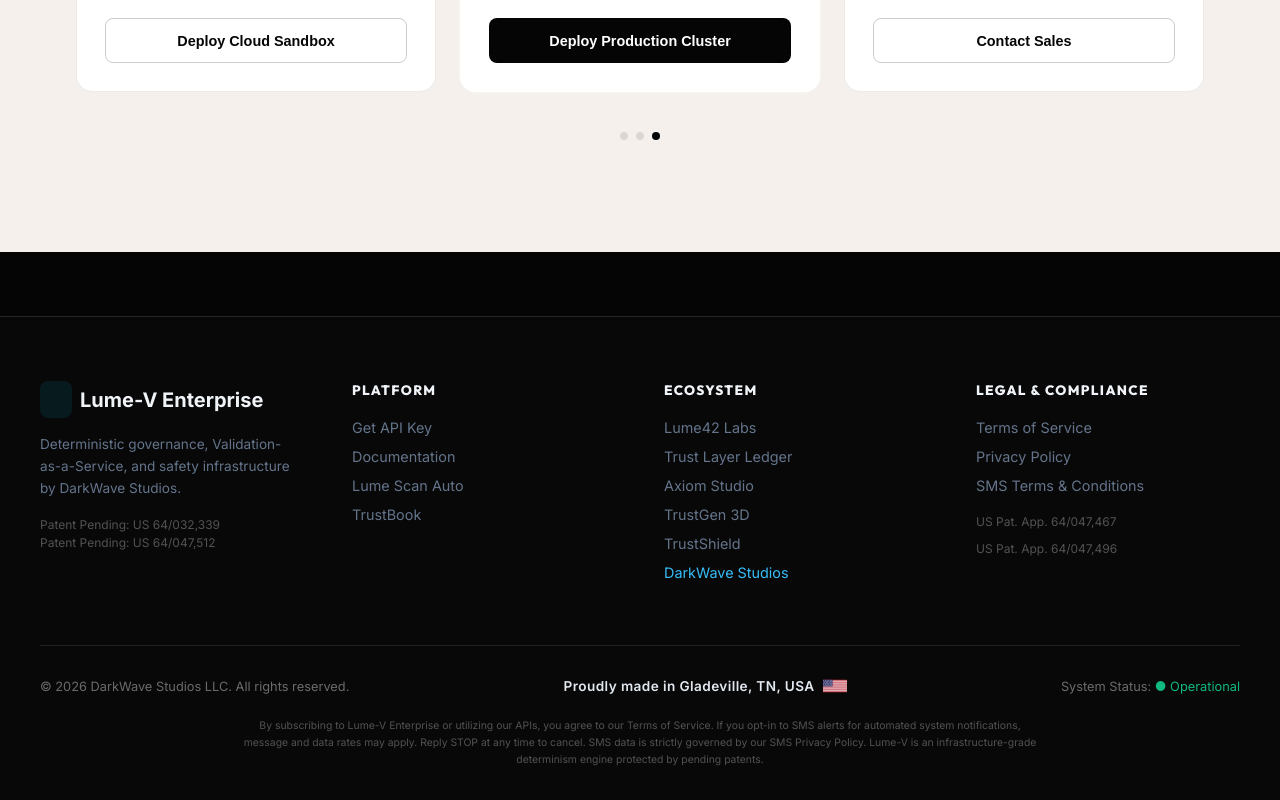
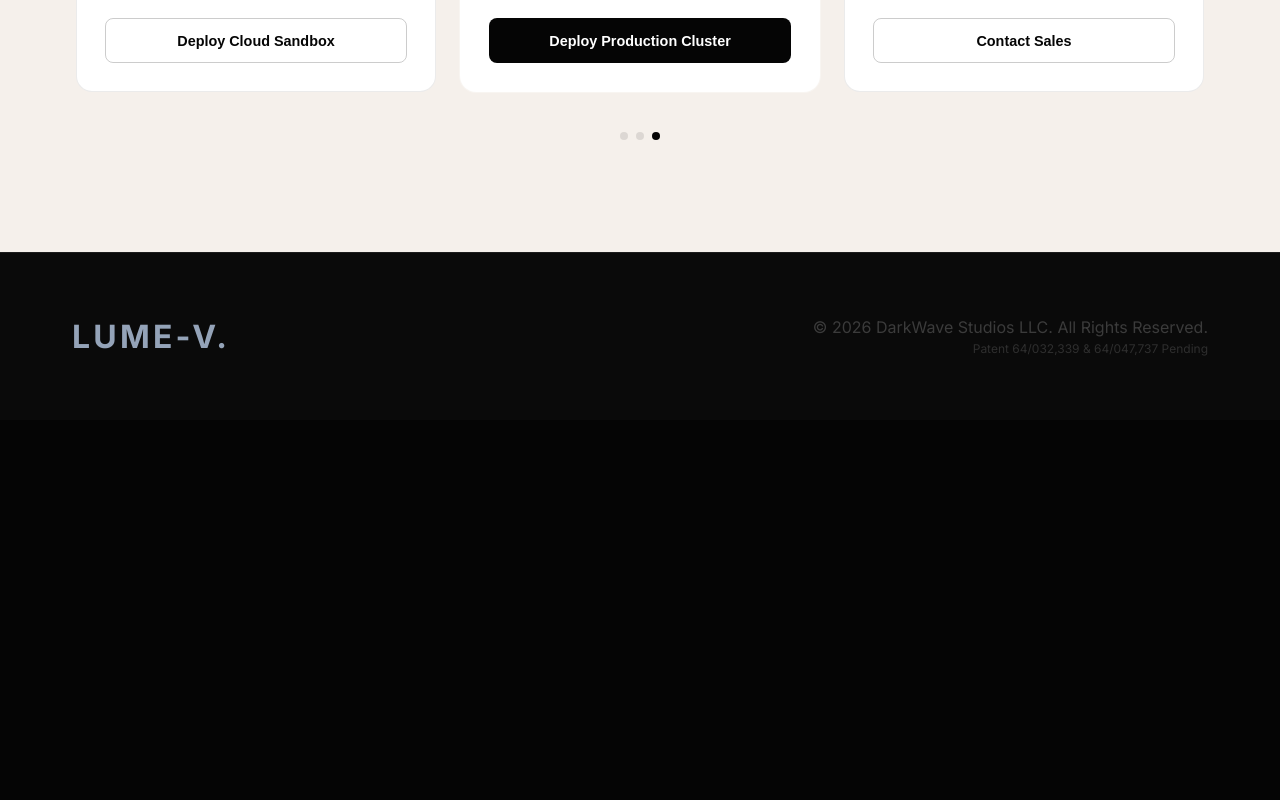
Before and after one commit to cryptocreeper94-sudo/lume-v-site, a React (Vite) app: page / in a window 1280 px wide. Shown: the part 6804-7604 px from the top of the page. After the commit the page ends 7224 px from the top, so only its background shows below. Built offline with nearby package versions, Linux system fonts and the light colour scheme.

Commit message:
Replace footer with canonical ecosystem brutalist footer and bump PWA version to 1.0.2

```diff
--- a/package.json
+++ b/package.json
@@ -1,7 +1,7 @@
 {
   "name": "lume-v-site",
   "private": true,
-  "version": "1.0.1",
+  "version": "1.0.2",
   "type": "module",
   "scripts": {
     "dev": "vite",
--- a/src/components/Footer.jsx
+++ b/src/components/Footer.jsx
@@ -1,106 +1,20 @@
 import React from 'react';
-import { Shield, Activity } from 'lucide-react';
 
 export default function Footer() {
   return (
-    <footer style={{ background: 'rgba(255,255,255,0.01)', borderTop: '1px solid var(--border-strong)', padding: '4rem 2rem 2rem', marginTop: '4rem' }}>
-      <div className="container" style={{ display: 'grid', gridTemplateColumns: 'repeat(auto-fit, minmax(200px, 1fr))', gap: '3rem', marginBottom: '4rem', maxWidth: '1200px', margin: '0 auto 4rem' }}>
-
-        {/* Brand */}
-        <div style={{ display: 'flex', flexDirection: 'column', gap: '1rem' }}>
-          <div style={{ display: 'flex', alignItems: 'center', gap: '0.5rem', fontWeight: 700, fontSize: '1.25rem' }}>
-            <div style={{ padding: '6px', background: 'rgba(6, 182, 212, 0.1)', borderRadius: '8px' }}>
-              <Shield size={20} color="var(--accent-cyan)" />
-            </div>
-            Lume-V Enterprise
+    <footer className="section section-dark reveal" style={{ borderTop: "1px solid var(--border-color)", padding: "64px 0", minHeight: "auto", marginTop: 0 }}>
+      <div className="container" style={{ display: "flex", justifyContent: "space-between", alignItems: "center", flexWrap: "wrap", gap: "16px", maxWidth: "1200px", margin: "0 auto", padding: "0 2rem" }}>
+        <div style={{ fontFamily: "var(--font-heading)", fontWeight: "900", fontSize: "2rem", letterSpacing: "0.1em", color: "var(--text-secondary)" }}>
+          LUME-V.
+        </div>
+        <div style={{ textAlign: "right" }}>
+          <div style={{ color: "rgba(255,255,255,0.2)", marginBottom: "4px", fontSize: "1rem" }}>
+            © 2026 DarkWave Studios LLC. All Rights Reserved.
           </div>
-          <p style={{ fontSize: '0.85rem', color: 'var(--text-muted)', maxWidth: '250px', lineHeight: 1.6 }}>
-            Deterministic governance, Validation-as-a-Service, and safety infrastructure by DarkWave Studios.
-          </p>
-          <p style={{ fontSize: '0.75rem', color: 'var(--text-dim)', lineHeight: 1.5 }}>
-            Patent Pending: US 64/032,339<br/>
-            Patent Pending: US 64/047,512
-          </p>
+          <div style={{ color: "rgba(255,255,255,0.15)", fontSize: "0.75rem" }}>
+            Patent 64/032,339 & 64/047,737 Pending
+          </div>
         </div>
-
-        {/* Platform */}
-        <div style={{ display: 'flex', flexDirection: 'column', gap: '0.75rem' }}>
-          <h4 style={{ color: 'var(--text-main)', marginBottom: '0.5rem', fontSize: '0.85rem', textTransform: 'uppercase', letterSpacing: '0.1em' }}>Platform</h4>
-          <a href="#" style={{ fontSize: '0.9rem', color: 'var(--text-muted)', textDecoration: 'none' }}>Get API Key</a>
-          <a href="#" style={{ fontSize: '0.9rem', color: 'var(--text-muted)', textDecoration: 'none' }}>Documentation</a>
-          <a href="https://lumescan.tech" style={{ fontSize: '0.9rem', color: 'var(--text-muted)', textDecoration: 'none' }}>Lume Scan Auto</a>
-          <a href="https://trustbook.tlid.io" style={{ fontSize: '0.9rem', color: 'var(--text-muted)', textDecoration: 'none' }}>TrustBook</a>
-        </div>
-
-        {/* Ecosystem */}
-        <div style={{ display: 'flex', flexDirection: 'column', gap: '0.75rem' }}>
-          <h4 style={{ color: 'var(--text-main)', marginBottom: '0.5rem', fontSize: '0.85rem', textTransform: 'uppercase', letterSpacing: '0.1em' }}>Ecosystem</h4>
-          <a href="https://lume42.com" target="_blank" rel="noreferrer" style={{ fontSize: '0.9rem', color: 'var(--text-muted)', textDecoration: 'none' }}>Lume42 Labs</a>
-          <a href="https://dwtl.io" target="_blank" rel="noreferrer" style={{ fontSize: '0.9rem', color: 'var(--text-muted)', textDecoration: 'none' }}>Trust Layer Ledger</a>
-          <a href="https://axiomstudio.tech" target="_blank" rel="noreferrer" style={{ fontSize: '0.9rem', color: 'var(--text-muted)', textDecoration: 'none' }}>Axiom Studio</a>
-          <a href="https://trustgen.design" target="_blank" rel="noreferrer" style={{ fontSize: '0.9rem', color: 'var(--text-muted)', textDecoration: 'none' }}>TrustGen 3D</a>
-          <a href="https://trustshield.tech" target="_blank" rel="noreferrer" style={{ fontSize: '0.9rem', color: 'var(--text-muted)', textDecoration: 'none' }}>TrustShield</a>
-          <a href="https://darkwavestudios.io" target="_blank" rel="noreferrer" style={{ fontSize: '0.9rem', color: '#38bdf8', textDecoration: 'none' }}>DarkWave Studios</a>
-        </div>
-
-        {/* Legal */}
-        <div style={{ display: 'flex', flexDirection: 'column', gap: '0.75rem' }}>
-          <h4 style={{ color: 'var(--text-main)', marginBottom: '0.5rem', fontSize: '0.85rem', textTransform: 'uppercase', letterSpacing: '0.1em' }}>Legal & Compliance</h4>
-          <a href="/terms" style={{ fontSize: '0.9rem', color: 'var(--text-muted)', textDecoration: 'none' }}>Terms of Service</a>
-          <a href="/privacy" style={{ fontSize: '0.9rem', color: 'var(--text-muted)', textDecoration: 'none' }}>Privacy Policy</a>
-          <a href="/sms-terms" style={{ fontSize: '0.9rem', color: 'var(--text-muted)', textDecoration: 'none' }}>SMS Terms & Conditions</a>
-          <span style={{ fontSize: '0.75rem', color: 'var(--text-dim)', marginTop: '0.5rem' }}>US Pat. App. 64/047,467</span>
-          <span style={{ fontSize: '0.75rem', color: 'var(--text-dim)' }}>US Pat. App. 64/047,496</span>
-        </div>
-      </div>
-
-      {/* Bottom Bar */}
-      <div className="container" style={{ borderTop: '1px solid rgba(255,255,255,0.1)', paddingTop: '2rem', display: 'flex', justifyContent: 'space-between', alignItems: 'center', flexWrap: 'wrap', gap: '1rem', maxWidth: '1200px', margin: '0 auto' }}>
-        <p style={{ fontSize: '0.8rem', color: 'rgba(255,255,255,0.4)' }}>© 2026 DarkWave Studios LLC. All rights reserved.</p>
-
-        <div style={{ display: 'flex', alignItems: 'center', gap: '8px' }}>
-          <p style={{ fontSize: '0.85rem', fontWeight: 600, color: '#e2e8f0', letterSpacing: '0.03em', margin: 0 }}>
-            Proudly made in Gladeville, TN, USA
-          </p>
-          <svg width="24" height="16" viewBox="0 0 7410 3900" style={{ borderRadius: '2px', overflow: 'hidden' }}>
-            <rect width="7410" height="3900" fill="#b22234"/>
-            <path d="M0,450H7410m0,600H0m0,600H7410m0,600H0m0,600H7410m0,600H0" stroke="#fff" strokeWidth="300"/>
-            <rect width="2964" height="2100" fill="#3c3b6e"/>
-            <g fill="#fff">
-              <g id="s18">
-                <g id="s9">
-                  <g id="s5">
-                    <g id="s4">
-                      <path id="s" d="M247,90 317.534,307.084 132.873,172.916H361.127L176.466,307.084z"/>
-                      <use href="#s" y="420"/>
-                      <use href="#s" y="840"/>
-                      <use href="#s" y="1260"/>
-                    </g>
-                    <use href="#s" y="1680"/>
-                  </g>
-                  <use href="#s4" x="247" y="210"/>
-                </g>
-                <use href="#s9" x="494"/>
-              </g>
-              <use href="#s18" x="988"/>
-              <use href="#s9" x="1976"/>
-              <use href="#s5" x="2470"/>
-            </g>
-          </svg>
-        </div>
-
-        <div style={{ display: 'flex', alignItems: 'center', gap: '8px' }}>
-          <p style={{ fontSize: '0.8rem', color: 'rgba(255,255,255,0.4)', margin: 0 }}>
-            System Status: <span style={{ color: '#10b981' }}>● Operational</span>
-          </p>
-        </div>
-      </div>
-
-      {/* Compliance Text */}
-      <div className="container" style={{ paddingTop: '1.5rem', textAlign: 'center', maxWidth: '1200px', margin: '0 auto' }}>
-        <p style={{ fontSize: '0.65rem', lineHeight: 1.6, color: 'rgba(255,255,255,0.3)', maxWidth: '800px', margin: '0 auto' }}>
-          By subscribing to Lume-V Enterprise or utilizing our APIs, you agree to our <a href="/terms" style={{ color: 'var(--accent-cyan)' }}>Terms of Service</a>. If you opt-in to SMS alerts for automated system notifications, message and data rates may apply. Reply STOP at any time to cancel. SMS data is strictly governed by our <a href="/sms-terms" style={{ color: 'var(--accent-cyan)' }}>SMS Privacy Policy</a>. Lume-V is an infrastructure-grade determinism engine protected by pending patents.
-        </p>
       </div>
     </footer>
   );
```
Also changed, not shown: 3 other files (tests, documents, lock files or other folders).
